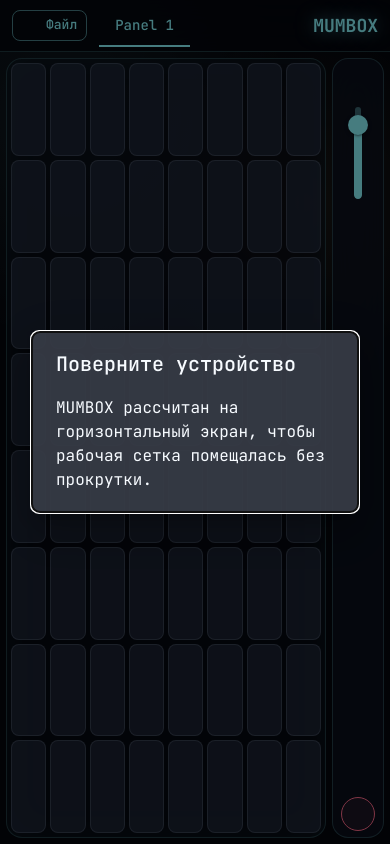
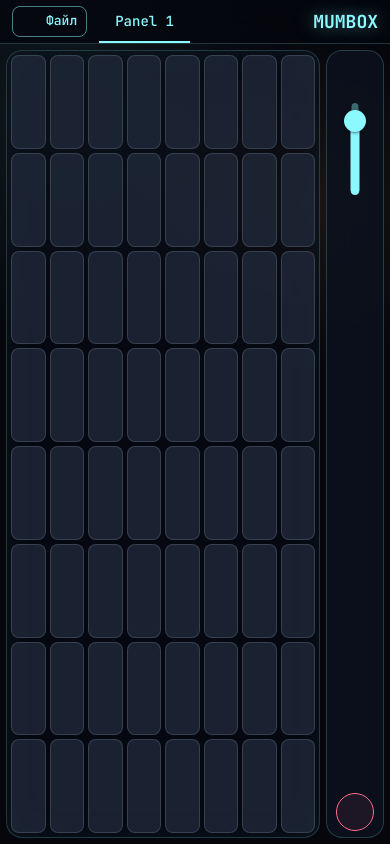
Before and after one commit to Stelsovich1/mumbox, a React (Vite) app: page / in a window 390 px wide. Built offline with nearby package versions, Linux system fonts and the light colour scheme; some icons are missing.

Commit message:
fix(mobile): внести правки для работы на мобильных устройствах

```diff
--- a/src/app/styles/global.css
+++ b/src/app/styles/global.css
@@ -1,5 +1,25 @@
 * {
   box-sizing: border-box;
+}
+
+:root {
+  --app-height: 100vh;
+  --app-safe-area-top: env(safe-area-inset-top, 0px);
+  --app-safe-area-right: env(safe-area-inset-right, 0px);
+  --app-safe-area-bottom: env(safe-area-inset-bottom, 0px);
+  --app-safe-area-left: env(safe-area-inset-left, 0px);
+}
+
+@supports (height: 100svh) {
+  :root {
+    --app-height: 100svh;
+  }
+}
+
+@supports (height: 100dvh) {
+  :root {
+    --app-height: 100dvh;
+  }
 }
 
 html,
@@ -12,10 +32,13 @@
 }
 
 body {
+  min-height: var(--app-height);
   background:
     radial-gradient(circle at 18% 14%, rgba(140, 248, 255, 0.08), transparent 28%),
     radial-gradient(circle at 78% 24%, rgba(255, 204, 102, 0.08), transparent 24%),
     #05070d;
+  overscroll-behavior: none;
+  touch-action: manipulation;
 }
 
 [data-noselect],
--- a/src/widgets/app-shell/ui/AppShell.tsx
+++ b/src/widgets/app-shell/ui/AppShell.tsx
@@ -7,9 +7,6 @@
   Button,
   Backdrop,
   CircularProgress,
-  Dialog,
-  DialogContent,
-  DialogTitle,
   Divider,
   Menu,
   MenuItem,
@@ -35,6 +32,20 @@
 }
 
 const audioExtensions = [".mp3", ".wav", ".ogg", ".m4a", ".aac", ".flac", ".opus", ".webm"];
+const audioAcceptTypes = [
+  ...audioExtensions,
+  "audio/mpeg",
+  "audio/mp3",
+  "audio/wav",
+  "audio/x-wav",
+  "audio/mp4",
+  "audio/x-m4a",
+  "audio/aac",
+  "audio/flac",
+  "audio/ogg",
+  "audio/opus",
+  "audio/webm"
+].join(",");
 
 function isAudioFile(file: File) {
   const fileName = file.name.toLowerCase();
@@ -75,6 +86,12 @@
   return Boolean(target.closest("input, textarea, [contenteditable='true']"));
 }
 
+function isStandaloneDisplayMode() {
+  const standaloneNavigator = navigator as Navigator & { standalone?: boolean };
+
+  return window.matchMedia("(display-mode: standalone)").matches || standaloneNavigator.standalone === true;
+}
+
 export function AppShell() {
   const { state, activePanel, dispatch } = useAppStore();
   const [fileAnchor, setFileAnchor] = useState<HTMLElement | null>(null);
@@ -84,10 +101,12 @@
   const [configImportWarningOpen, setConfigImportWarningOpen] = useState(false);
   const [faqOpen, setFaqOpen] = useState(false);
   const [saveMessage, setSaveMessage] = useState("");
+  const [installPromptDismissed, setInstallPromptDismissed] = useState(false);
+  const [standaloneMode, setStandaloneMode] = useState(isStandaloneDisplayMode);
   const audioInputRef = useRef<HTMLInputElement | null>(null);
   const audioFolderInputRef = useRef<HTMLInputElement | null>(null);
   const configInputRef = useRef<HTMLInputElement | null>(null);
-  const portraitBlocked = useMediaQuery("(orientation: portrait) and (max-width: 900px)");
+  const mobileBrowser = useMediaQuery("(hover: none) and (pointer: coarse)");
   const activeCells = useMemo(() => {
     if (!activePanel) {
       return [];
@@ -113,6 +132,71 @@
   useEffect(() => {
     audioFolderInputRef.current?.setAttribute("webkitdirectory", "");
     audioFolderInputRef.current?.setAttribute("directory", "");
+  }, []);
+
+  useEffect(() => {
+    const standaloneQuery = window.matchMedia("(display-mode: standalone)");
+    const syncStandaloneMode = () => {
+      setStandaloneMode(isStandaloneDisplayMode());
+    };
+
+    standaloneQuery.addEventListener("change", syncStandaloneMode);
+    return () => {
+      standaloneQuery.removeEventListener("change", syncStandaloneMode);
+    };
+  }, []);
+
+  useEffect(() => {
+    let animationFrameId = 0;
+    const syncAppHeight = () => {
+      window.cancelAnimationFrame(animationFrameId);
+      animationFrameId = window.requestAnimationFrame(() => {
+        const viewportHeight = window.visualViewport?.height ?? window.innerHeight;
+        document.documentElement.style.setProperty("--app-height", `${String(viewportHeight)}px`);
+      });
+    };
+    const syncAppHeightAfterRotation = () => {
+      syncAppHeight();
+      window.setTimeout(syncAppHeight, 120);
+      window.setTimeout(syncAppHeight, 360);
+    };
+
+    syncAppHeight();
+    window.visualViewport?.addEventListener("resize", syncAppHeight);
+    window.visualViewport?.addEventListener("scroll", syncAppHeight);
+    window.addEventListener("resize", syncAppHeight);
+    window.addEventListener("orientationchange", syncAppHeightAfterRotation);
+    window.addEventListener("pageshow", syncAppHeight);
+    return () => {
+      window.cancelAnimationFrame(animationFrameId);
+      window.visualViewport?.removeEventListener("resize", syncAppHeight);
+      window.visualViewport?.removeEventListener("scroll", syncAppHeight);
+      window.removeEventListener("resize", syncAppHeight);
+      window.removeEventListener("orientationchange", syncAppHeightAfterRotation);
+      window.removeEventListener("pageshow", syncAppHeight);
+      document.documentElement.style.removeProperty("--app-height");
+    };
+  }, []);
+
+  useEffect(() => {
+    const preventZoomGesture = (event: Event) => {
+      event.preventDefault();
+    };
+    const preventMultiTouchZoom = (event: TouchEvent) => {
+      if (event.touches.length > 1) {
+        event.preventDefault();
+      }
+    };
+    const options = { passive: false };
+
+    document.addEventListener("gesturestart", preventZoomGesture, options);
+    document.addEventListener("gesturechange", preventZoomGesture, options);
+    document.addEventListener("touchmove", preventMultiTouchZoom, options);
+    return () => {
+      document.removeEventListener("gesturestart", preventZoomGesture);
+      document.removeEventListener("gesturechange", preventZoomGesture);
+      document.removeEventListener("touchmove", preventMultiTouchZoom);
+    };
   }, []);
 
   const closeFileMenu = () => {
@@ -204,10 +288,24 @@
       data-noselect
       sx={{
         width: "100vw",
-        height: "100vh",
+        height: "var(--app-height)",
+        minHeight: 0,
         display: "grid",
-        gridTemplateRows: "52px minmax(0, 1fr)",
-        color: "text.primary"
+        gridTemplateRows: {
+          xs: "44px minmax(0, 1fr)",
+          sm: "52px minmax(0, 1fr)"
+        },
+        color: "text.primary",
+        overflow: "hidden",
+        pt: "var(--app-safe-area-top)",
+        pr: "var(--app-safe-area-right)",
+        pb: "var(--app-safe-area-bottom)",
+        pl: "var(--app-safe-area-left)",
+        "@media (orientation: landscape) and (max-height: 430px)": {
+          gridTemplateRows: "34px minmax(0, 1fr)",
+          pt: 0,
+          pb: 0
+        }
       }}
     >
       <Box
@@ -221,7 +319,19 @@
           borderBottom: 1,
           borderColor: "divider",
           backgroundColor: "rgba(5, 7, 13, 0.78)",
-          backdropFilter: "blur(18px)"
+          backdropFilter: "blur(18px)",
+          "@media (orientation: landscape) and (max-height: 430px)": {
+            gap: 0.75,
+            px: 0.75,
+            "& .MuiButton-root": {
+              minWidth: 36,
+              px: 0.75,
+              py: 0.125
+            },
+            "& .MuiButton-startIcon": {
+              mr: 0.5
+            }
+          }
         }}
       >
         <Button
@@ -308,7 +418,7 @@
           ref={audioInputRef}
           data-testid="audio-file-input"
           type="file"
-          accept="audio/*"
+          accept={audioAcceptTypes}
           multiple
           hidden
           onChange={handleAudioFiles}
@@ -317,7 +427,7 @@
           ref={audioFolderInputRef}
           data-testid="audio-folder-input"
           type="file"
-          accept="audio/*"
+          accept={audioAcceptTypes}
           multiple
           hidden
           onChange={handleAudioFiles}
@@ -344,7 +454,10 @@
             fontWeight: 700,
             fontSize: { xs: 18, sm: 22 },
             color: "primary.main",
-            textShadow: "0 0 18px rgba(140, 248, 255, 0.5)"
+            textShadow: "0 0 18px rgba(140, 248, 255, 0.5)",
+            "@media (orientation: landscape) and (max-height: 430px)": {
+              fontSize: 14
+            }
           }}
         >
           MUMBOX
@@ -357,17 +470,21 @@
           minHeight: 0,
           display: "grid",
           gridTemplateColumns: cellSettingsOpen
-            ? { xs: "minmax(0, 1fr) 52px minmax(220px, 36vw)", sm: "minmax(0, 1fr) 64px minmax(280px, 40vw)", lg: "minmax(0, 1fr) 76px 460px" }
-            : { xs: "minmax(0, 1fr) 52px", sm: "minmax(0, 1fr) 64px", lg: "minmax(0, 1fr) 76px" },
+            ? { xs: "minmax(0, 1fr) 58px minmax(220px, 36vw)", sm: "minmax(0, 1fr) 64px minmax(280px, 40vw)", lg: "minmax(0, 1fr) 76px 460px" }
+            : { xs: "minmax(0, 1fr) 58px", sm: "minmax(0, 1fr) 64px", lg: "minmax(0, 1fr) 76px" },
           gap: { xs: 0.75, sm: 1.5 },
           p: { xs: 0.75, sm: 1.5 },
           overflow: "hidden",
           "@media (max-height: 480px)": {
             gridTemplateColumns: cellSettingsOpen
-              ? "minmax(0, 1fr) 30px minmax(190px, 34vw)"
-              : "minmax(0, 1fr) 30px",
+              ? "minmax(0, 1fr) 33px minmax(190px, 34vw)"
+              : "minmax(0, 1fr) 33px",
             gap: 0.5,
             p: 0.5
+          },
+          "@media (orientation: landscape) and (max-height: 430px)": {
+            gap: 0.375,
+            p: 0.375
           }
         }}
       >
@@ -459,17 +576,24 @@
       >
         <CircularProgress color="inherit" />
       </Backdrop>
-      <Dialog
-        open={portraitBlocked}
-        aria-labelledby="portrait-warning-title"
-      >
-        <DialogTitle id="portrait-warning-title">Поверните устройство</DialogTitle>
-        <DialogContent>
-          <Typography>
-            MUMBOX рассчитан на горизонтальный экран, чтобы рабочая сетка помещалась без прокрутки.
-          </Typography>
-        </DialogContent>
-      </Dialog>
+      <Snackbar
+        open={mobileBrowser && !standaloneMode && !installPromptDismissed}
+        anchorOrigin={{ vertical: "bottom", horizontal: "center" }}
+        message="Добавьте ярлык на главный экран, чтобы установить MUMBOX."
+        action={
+          <Button
+            color="inherit"
+            onClick={() => {
+              setInstallPromptDismissed(true);
+            }}
+          >
+            ОК
+          </Button>
+        }
+        onClose={() => {
+          setInstallPromptDismissed(true);
+        }}
+      />
       <Snackbar
         open={configImportWarningOpen}
         anchorOrigin={{ vertical: "top", horizontal: "center" }}
--- a/src/widgets/right-toolbar/ui/RightToolbar.tsx
+++ b/src/widgets/right-toolbar/ui/RightToolbar.tsx
@@ -68,23 +68,23 @@
         backgroundColor: "rgba(13, 18, 31, 0.82)",
         backdropFilter: "blur(18px)",
         "& .MuiIconButton-root": {
-          width: { xs: 34, sm: 40 },
-          height: { xs: 34, sm: 40 }
+          width: { xs: 38, sm: 40 },
+          height: { xs: 38, sm: 40 }
         },
         "& .MuiSvgIcon-root": {
-          fontSize: { xs: 20, sm: 24 }
+          fontSize: { xs: 22, sm: 24 }
         },
         "@media (max-height: 480px)": {
           py: 0.25,
           px: 0,
           borderRadius: 1,
           "& .MuiIconButton-root": {
-            width: 22,
-            height: 22,
+            width: 24,
+            height: 24,
             p: 0.25
           },
           "& .MuiSvgIcon-root": {
-            fontSize: 14
+            fontSize: 16
           }
         }
       }}
@@ -120,7 +120,7 @@
             justifyContent: "center",
             px: { xs: 0.25, sm: 0.5 },
             "@media (max-height: 480px)": {
-              height: 62,
+              height: 68,
               px: 0.25
             }
           }}
@@ -140,22 +140,22 @@
               });
             }}
             sx={{
-              width: { xs: 32, sm: 44 },
+              width: { xs: 35, sm: 44 },
               "& .MuiSlider-thumb": {
-                width: { xs: 20, sm: 28 },
-                height: { xs: 20, sm: 28 }
+                width: { xs: 22, sm: 28 },
+                height: { xs: 22, sm: 28 }
               },
               "& .MuiSlider-track, & .MuiSlider-rail": {
-                width: { xs: 6, sm: 10 }
+                width: { xs: 7, sm: 10 }
               },
               "@media (max-height: 480px)": {
-                width: 16,
+                width: 18,
                 "& .MuiSlider-thumb": {
-                  width: 11,
-                  height: 11
+                  width: 12,
+                  height: 12
                 },
                 "& .MuiSlider-track, & .MuiSlider-rail": {
-                  width: 3
+                  width: 4
                 }
               }
             }}
```
Also changed, not shown: index.html (+7 -1 lines), src/features/panel-tabs/ui/PanelTabs.tsx (+26 -1 lines), 1 other file (tests, documents, lock files or other folders).
